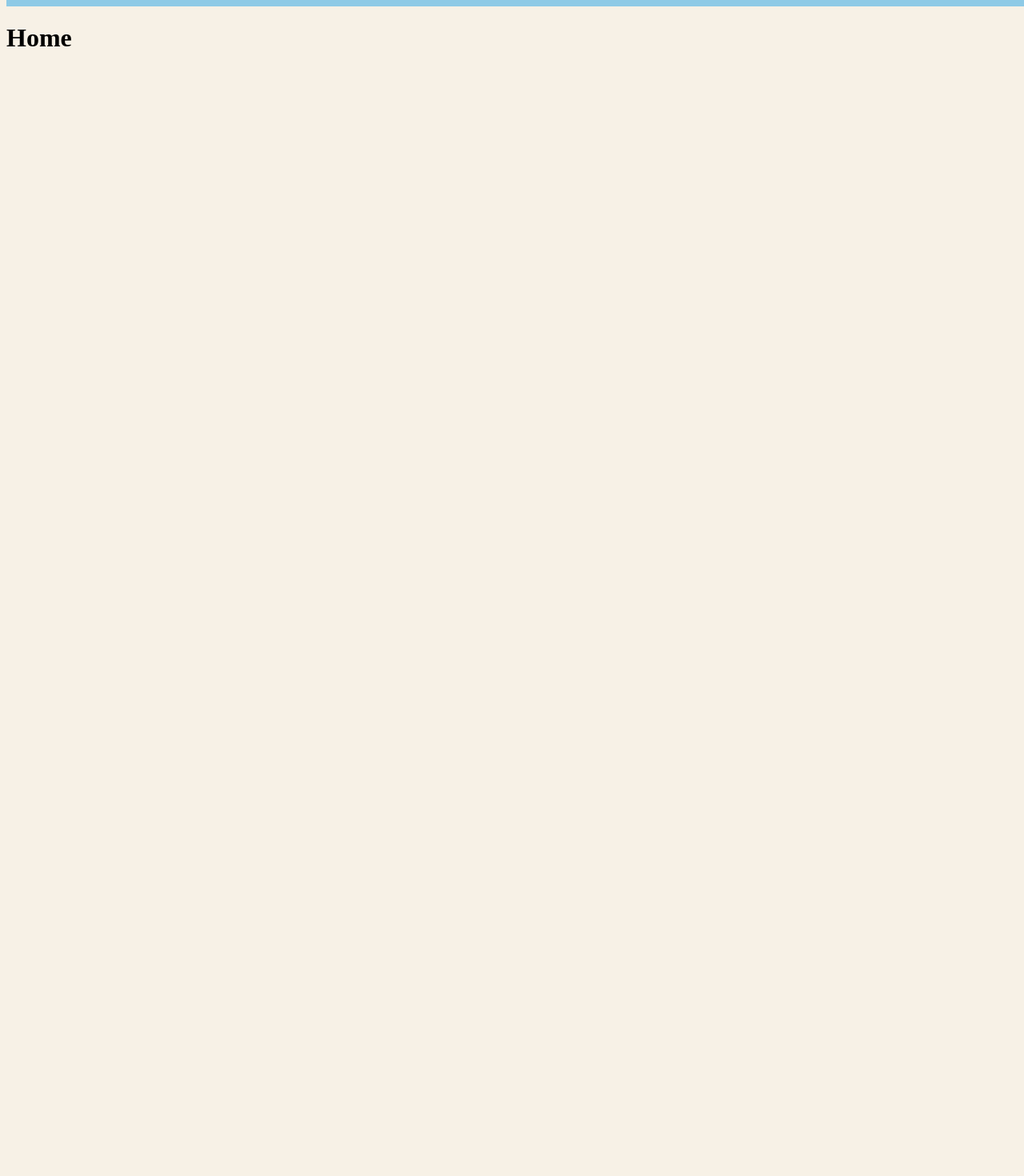
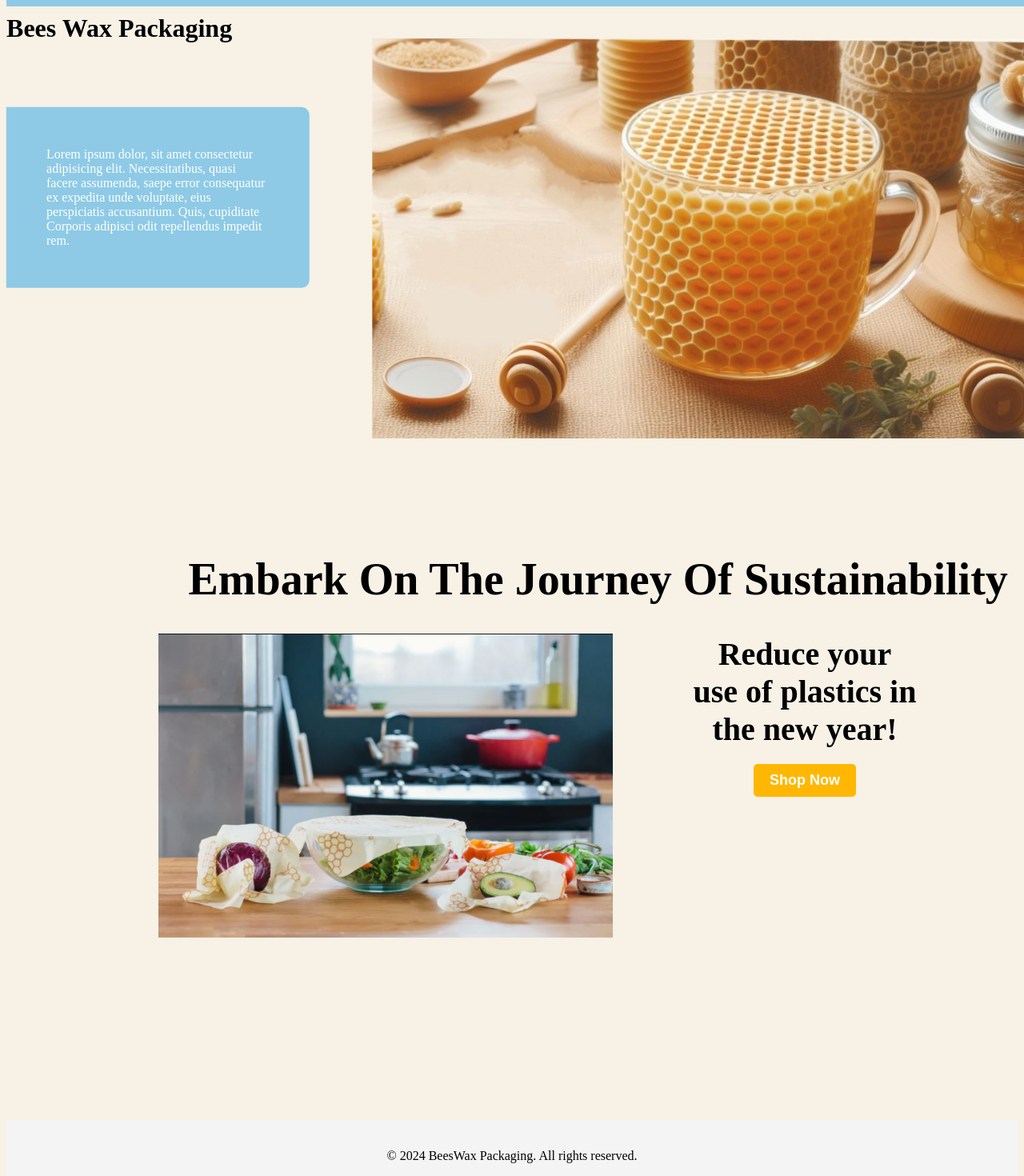
Before and after one commit to zubedafatima/BeesWax-Packaging, a React (Create React App) app in the folder react-beeswax/: page / in a window 1280 px wide. Shown: the part 100-1570 px from the top of the page at 80% size. Before the commit the page ends 800 px from the top, so only its background shows below. Built offline with nearby package versions, Linux system fonts and the light colour scheme.

Commit message:
Updated the homepage

```diff
--- a/react-beeswax/src/components/home.js
+++ b/react-beeswax/src/components/home.js
@@ -1,3 +1,45 @@
-export function Home() {
-  return <h1>Home</h1>;
-}
+import React from 'react';
+import { Link, Routes, Route } from "react-router-dom";
+import "../styles/HomeStyle.css";
+import homepag1 from "../images/homepage.jpg";
+import homepag2 from "../images/homepage2.png";
+
+export function Home () {
+  return (
+    <div className="container-fluid">
+      <div className="carousel">
+        <div className="carousel-img">
+          <img src={homepag1} alt=""/>
+        </div>
+
+        <div className="carousel-text2">
+          <h1>Bees Wax Packaging</h1>
+          <p>
+            Lorem ipsum dolor, sit amet consectetur adipisicing elit.
+            Necessitatibus, quasi facere assumenda, saepe error consequatur ex
+            expedita unde voluptate, eius perspiciatis accusantium. Quis,
+            cupiditate Corporis adipisci odit repellendus impedit rem.
+          </p>
+        </div>
+      </div>
+      <div className="midline">
+        <h1>Embark On The Journey Of Sustainability</h1>
+      </div>
+      <div className="sub-container">
+        <div className="sub-containerimage">
+          <img src={homepag2} alt=""/>
+        </div>
+        <div className="sub-containertext">
+          <h1> Reduce your use of plastics in the new year! </h1>
+          <button className="shop-now-button">
+            <Link to="/products">Shop Now</Link>
+          </button>
+        </div>
+      </div>
+      <div className="buffer"></div>
+      <div className="footer">
+        <p>© 2024 BeesWax Packaging. All rights reserved.</p>
+      </div>
+    </div>
+  );
+};
--- /dev/null
+++ b/react-beeswax/src/styles/HomeStyle.css
@@ -0,0 +1,146 @@
+/* homepage.css */
+
+.body {
+    background-color: rgba(247, 241, 229, 0.952);
+  }
+
+  .container-fluid {
+    width: 100%;
+    height: 100%;
+    /* Your container-fluid styles */
+  }
+
+  .carousel {
+    width: 100%;
+    height: 55%;
+    align-items: center;
+    justify-content: center;
+    /* Your carousel styles */
+  }
+
+  .carousel-img {
+    margin-top: 40px;
+    width: 65%;
+    height: 50%;
+    z-index: 0;
+    opacity: 0.9;
+    margin-bottom: 40px;
+    object-fit: none;
+    transform: translateX(51.75%);
+    overflow-x: hidden;
+  }
+
+
+  .carousel-text2 {
+    width: 30%;
+    height: 100%;
+    color: black;
+    text-align: left;
+    transform: translate(-225%,-30%);
+    z-index: 1;
+    /* Your carousel text styles */
+  }
+
+  .carousel-text h1 {
+    font-size: 2.5em;
+    margin-bottom: 20px;
+    padding-left: 20px;
+    color: black;
+    /* Your carousel text h1 styles */
+  }
+
+  .carousel-text2 p {
+    background-color: #8ECAE6;
+    margin-top: 80px;
+    padding: 50px;
+    border-top-right-radius: 10px;
+    border-bottom-right-radius: 10px;
+    color: white;
+    /* Your carousel text p styles */
+  }
+
+  .midline {
+    width: 100%;
+    height: 20px;
+    /* Your midline styles */
+  }
+
+  .midline h1 {
+    font-size: 3.5em;
+    margin-top: 100px;
+    padding-left: 18%;
+    color: black;
+    /* Your midline h1 styles */
+  }
+
+  .sub-container {
+    width: 50%;
+    height: 50%;
+    /* Your sub-container styles */
+  }
+
+  .sub-containerimage img {
+    display: flex;
+    width: 45%;
+    height: 100%;
+    justify-content: space-evenly;
+    margin-top: 80px;
+    margin-left: 15%;
+    /* Your sub-container image styles */
+  }
+
+  .sub-containertext {
+    width: 30%;
+    height: 100%;
+    color: black;
+    text-align: center;
+    transform: translateY(-200%);
+    margin-left: 60%;
+    z-index: 1;
+    /* Your sub-container text styles */
+  }
+
+  .sub-containertext h1 {
+    font-size: 2.5em;
+    margin-bottom: 20px;
+    padding-left: 100px;
+    color: black;
+    white-space: normal;
+    /* Your sub-container text h1 styles */
+  }
+
+  .shop-now-button {
+    padding: 10px 20px;
+    margin-left: 100px;
+    font-size: 18px;
+    font-weight: bold;
+    background-color: #ffb703;
+    color: white;
+    border: none;
+    border-radius: 5px;
+    cursor: pointer;
+    /* Your shop-now-button styles */
+  }
+
+  .shop-now-button:hover {
+    background-color: #f1ad00;
+    transform: scale(1.1);
+    /* Your shop-now-button hover styles */
+  }
+
+  .shop-now-button a {
+    color: white;
+    text-decoration: none;
+  }
+
+  .shop-now-button a:hover {
+    color: white;
+    text-decoration: none;
+  }
+
+  .footer {
+    background-color: #f4f4f4;
+    padding: 20px 0;
+    text-align: center;
+    /* Your footer styles */
+  }
```
Also changed, not shown: react-beeswax/src/images/homepage.jpg (added), react-beeswax/src/images/homepage2.png (added).
